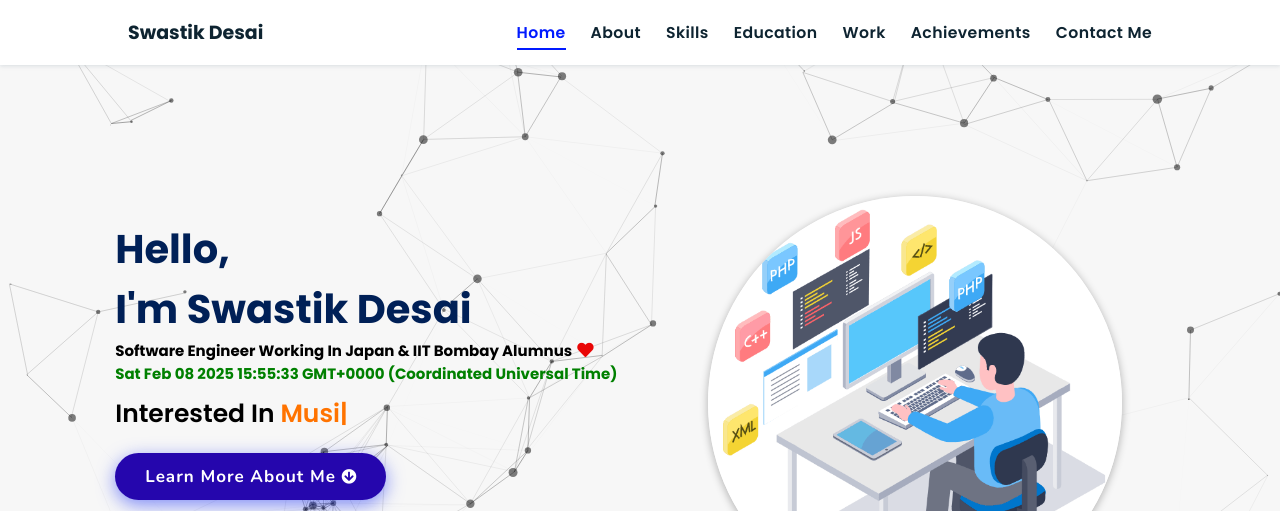
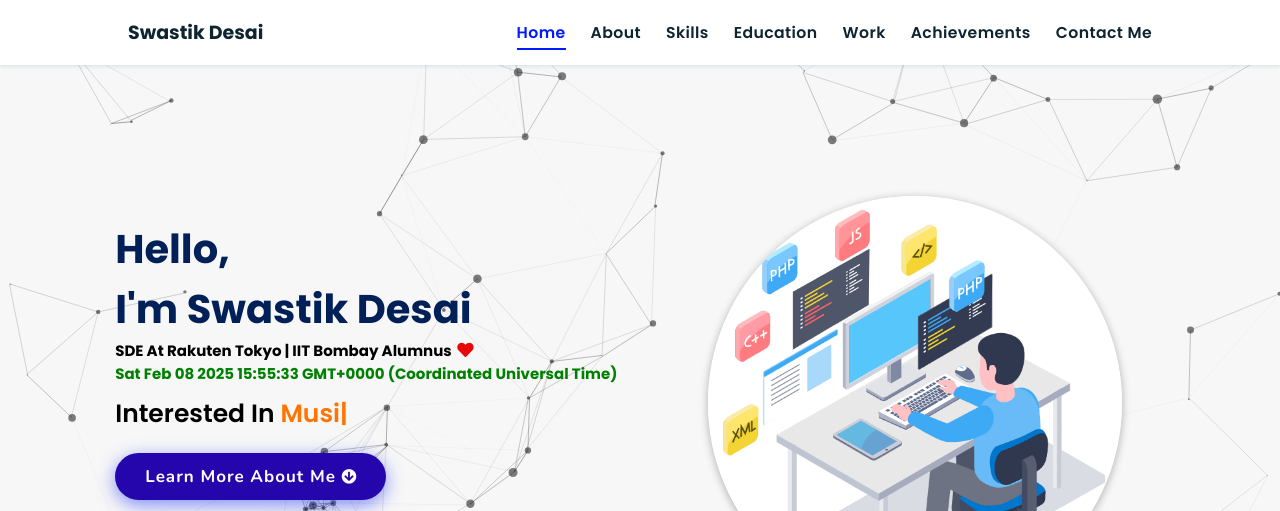
Before and after one commit to swasdas/swasdas.github.io, a plain HTML site: page index.html in a window 1280 px wide. Shown: the top 511 px of the page. Drawn offline with nearby package versions, Linux system fonts and the light colour scheme.

Commit message:
Update index.html

```diff
--- a/index.html
+++ b/index.html
@@ -51,7 +51,7 @@
 
   <div class="content">
     <h3>Hello,<br> I'm Swastik Desai</h3>
-    <h2> Software Engineer working in Japan & IIT Bombay Alumnus <i class="fa fa-heart pulse"></i></h2>
+    <h2> SDE at Rakuten Tokyo | IIT Bombay Alumnus <i class="fa fa-heart pulse"></i></h2>
     <ct id="currentTime"></ct>
 
     <p> Interested in <span class="typing-text"></span> </p>  <!-- texts is in script.js file -->
```
